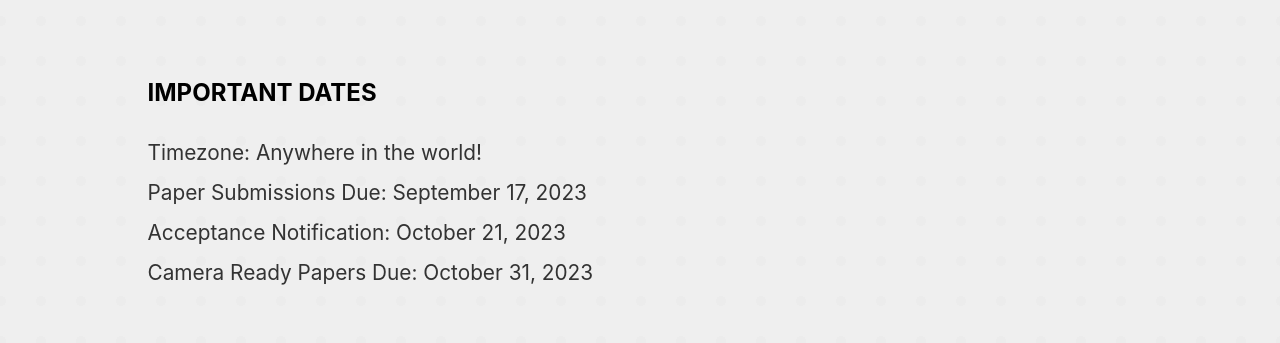
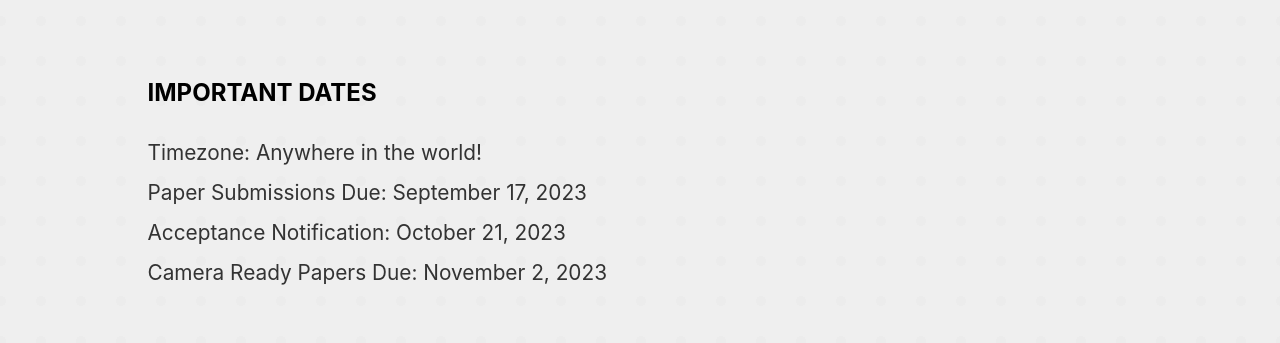
Before and after one commit to UCC-Conference/BDCAT2023, a React (Create React App) app: page /call-for-papers in a window 1280 px wide. Shown: the part 3940-4283 px from the top of the page. Built offline with nearby package versions, Linux system fonts and the light colour scheme.

Commit message:
update: camera ready deadline updated

```diff
--- a/src/pages/CallForPaper.js
+++ b/src/pages/CallForPaper.js
@@ -93,7 +93,7 @@ const CallForPaper = () => {
                     Timezone: Anywhere in the world!<br/>
                     Paper Submissions Due: September 17, 2023<br/>
                     Acceptance Notification: October 21, 2023<br/>
-                    Camera Ready Papers Due: October 31, 2023
+                    Camera Ready Papers Due: November 2, 2023
                 </p>
                 <br/>
                 <h2>AWARDS AND SPECIAL ISSUES</h2>
```
